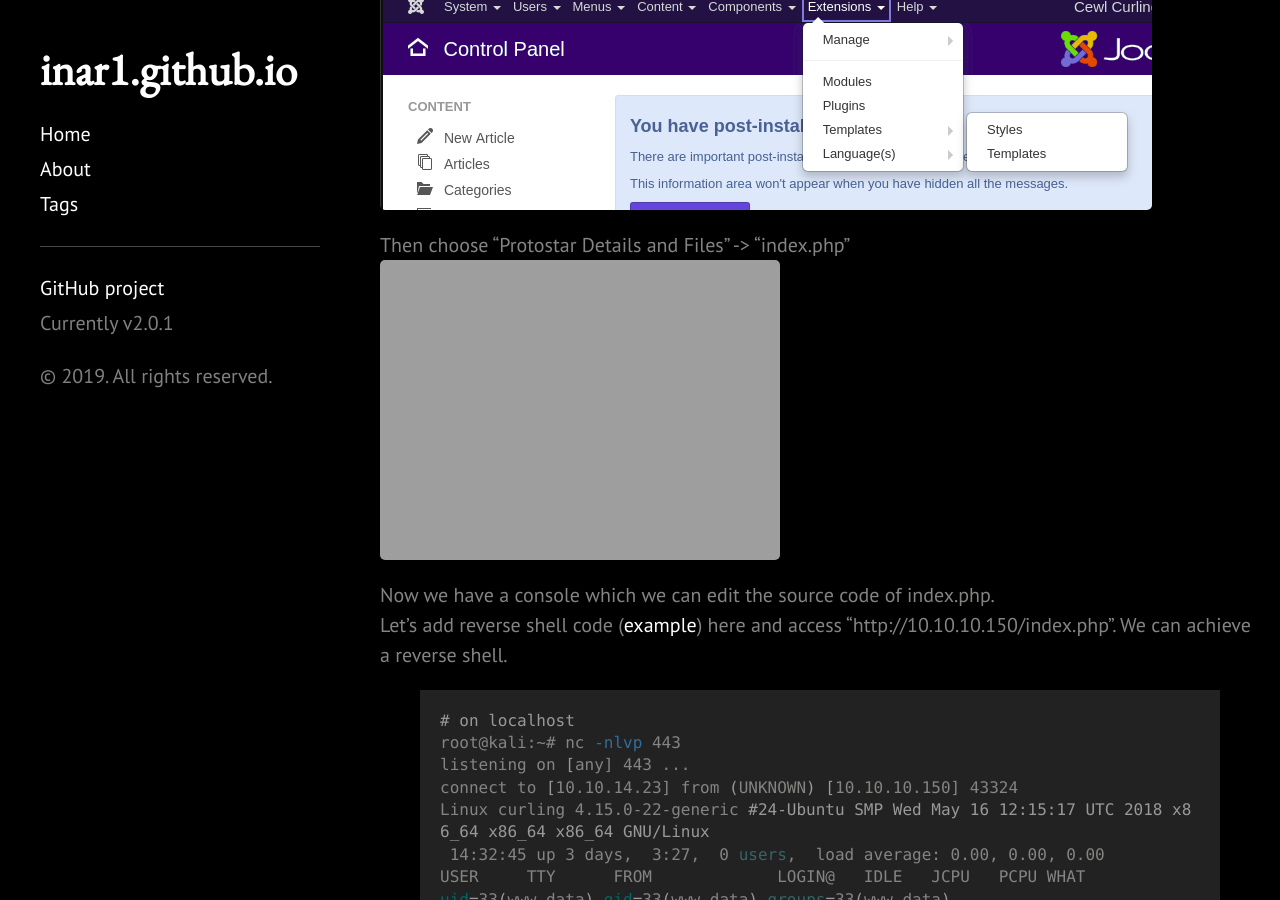
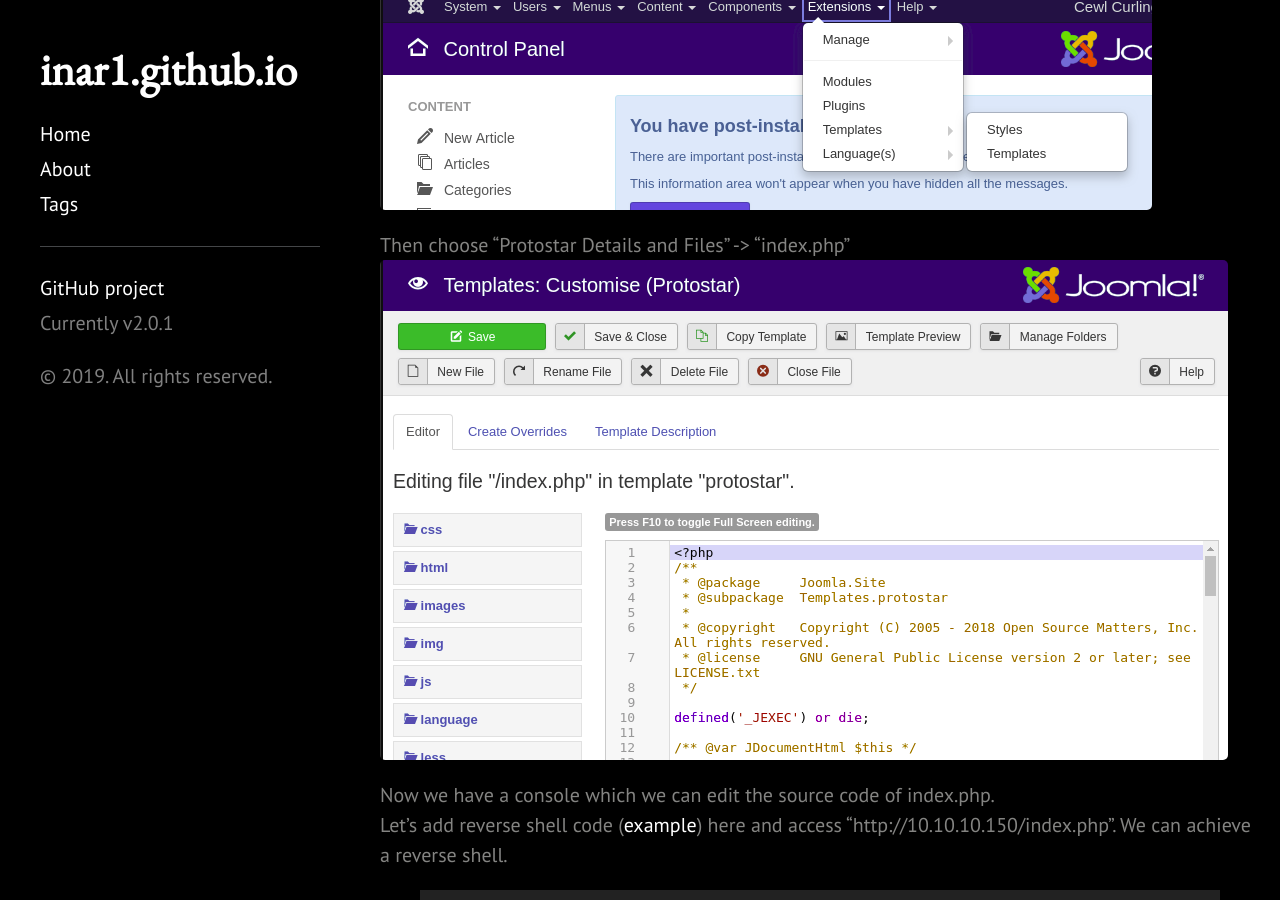
Before and after one commit to 1n4r1/1n4r1.github.io, a Jekyll site: the page built from _posts/2019-03-31-Hackthebox-Curling-Writeup.md, in a window 1280 px wide and 900 px high, scrolled down 3570 px. Built offline with Jekyll 4.4.1, drawn with Linux system fonts in a browser that asks for light colours.

Commit message:
modify wrong image link

```diff
--- a/_posts/2019-03-31-Hackthebox-Curling-Writeup.md
+++ b/_posts/2019-03-31-Hackthebox-Curling-Writeup.md
@@ -100,7 +100,7 @@ Try to upload our shellcode. Go to "Extensions" -> "Templates" -> "Templates".
 ![placeholder](https://inar1.github.io/public/images/2019-03-31/2019-03-24-15-49-36.png)
 
 Then choose "Protostar Details and Files" -> "index.php"
-![placeholder](https://inar1.github.io/public/images/2019-03-31/2019-03-23-17-37-06.png)
+![placeholder](https://inar1.github.io/public/images/2019-03-31/2019-03-24-17-37-06.png)
 
 Now we have a console which we can edit the source code of index.php.<br>
 Let's add reverse shell code (<a href="http://pentestmonkey.net/tools/web-shells/php-reverse-shell">example</a>) here and access "http://10.10.10.150/index.php". We can achieve a reverse shell.
```
